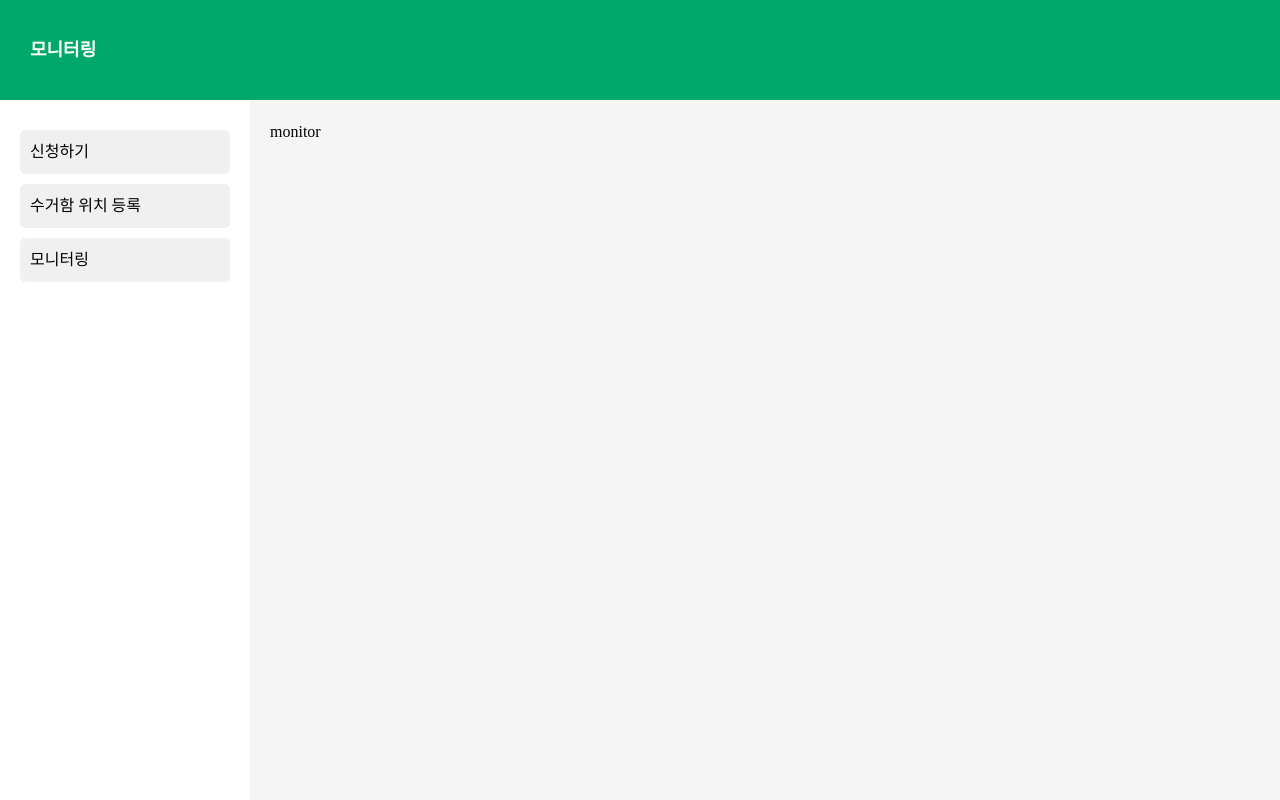
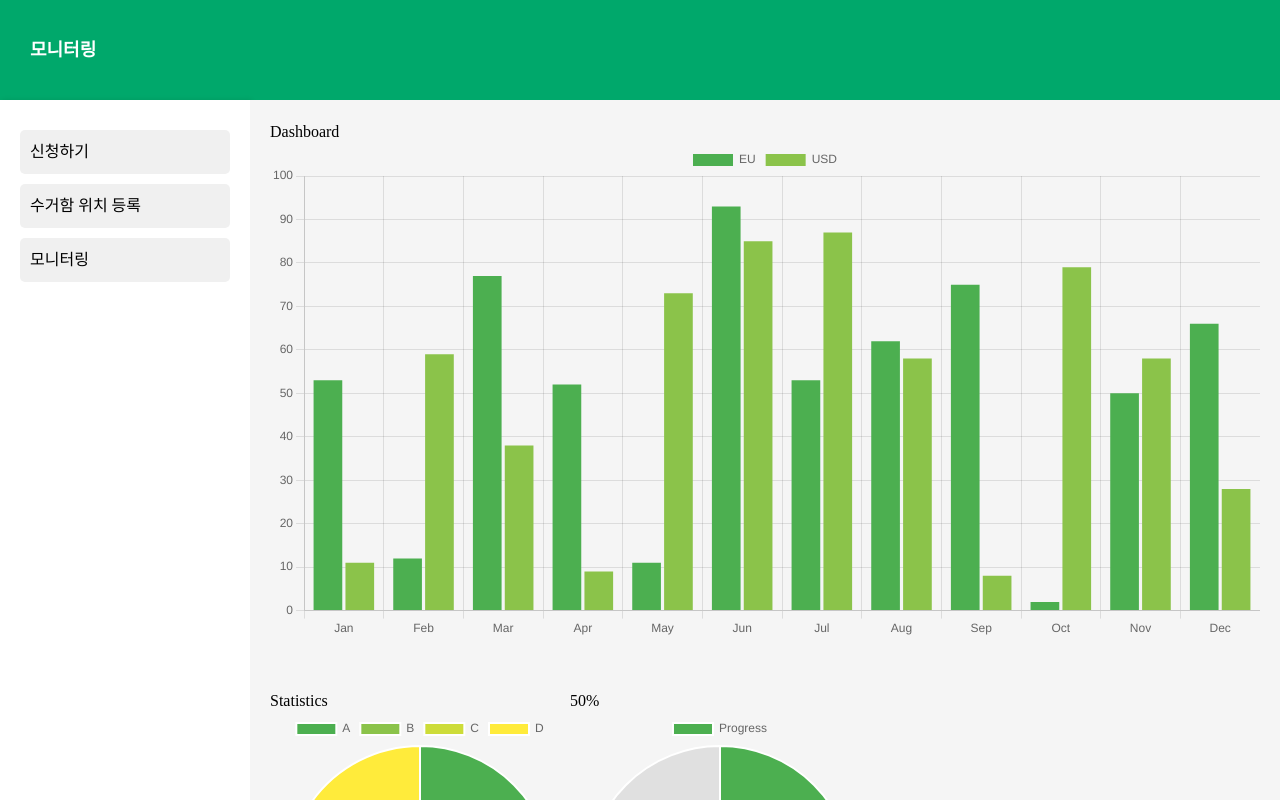
Before and after one commit to Inha-NetZero-IsangIha/IsangIha_Front, a React (Create React App) app: page /admin in a window 1280 px wide. Both pictures are taken after a click on the element "모니터링". Built offline with nearby package versions, Linux system fonts and the light colour scheme.

Commit message:
feat: init monitor

```diff
--- a/package.json
+++ b/package.json
@@ -3,14 +3,17 @@
   "version": "0.1.0",
   "private": true,
   "dependencies": {
+    "@kurkle/color": "^0.3.2",
     "@reduxjs/toolkit": "^2.2.6",
     "@testing-library/jest-dom": "^5.17.0",
     "@testing-library/react": "^13.4.0",
     "@testing-library/user-event": "^13.5.0",
     "axios": "^1.7.2",
+    "chart.js": "^4.4.3",
     "http-proxy-middleware": "^3.0.0",
     "node-sass": "^7.0.3",
     "react": "^18.3.1",
+    "react-chartjs-2": "^5.2.0",
     "react-dom": "^18.3.1",
     "react-qr-scanner": "^1.0.0-alpha.11",
     "react-redux": "^9.1.2",
--- a/src/assets/css/admin.css
+++ b/src/assets/css/admin.css
@@ -8,6 +8,12 @@
   display: flex;
   align-items: center;
   justify-content: center;
+}
+
+.vertical-direction-row {
+    display: flex;
+    flex-direction: row;
+    align-items: center;
 }
 
 .direction-row {
--- /dev/null
+++ b/src/assets/css/monitor.css
@@ -0,0 +1,90 @@
+.header {
+    display: flex;
+    justify-content: space-between;
+    align-items: center;
+  }
+
+  .header .search-bar input {
+    padding: 5px 10px;
+    font-size: 16px;
+  }
+
+  .main-content {
+    display: flex;
+    flex-wrap: wrap;
+    gap: 20px;
+    margin-top: 20px;
+  }
+
+  .chart-container, .statistics, .infographic, .overview {
+    background: white;
+    border-radius: 8px;
+    padding: 20px;
+    box-shadow: 0 2px 4px rgba(0, 0, 0, 0.1);
+  }
+
+  .chart-container {
+    flex: 1 1 300px;
+  }
+
+  .chart-header {
+    display: flex;
+    justify-content: space-between;
+    align-items: center;
+  }
+
+  .legend span {
+    margin-left: 10px;
+    padding: 5px 10px;
+    border-radius: 4px;
+    color: white;
+  }
+
+  .legend .eu {
+    background: #4CAF50;
+  }
+
+  .legend .usd {
+    background: #8BC34A;
+  }
+
+  .statistics, .infographic, .overview {
+    flex: 1 1 200px;
+  }
+
+  .pie-chart, .progress-circle {
+    height: 250px;
+    background: #f4f4f4;
+    border-radius: 8px;
+    display: flex;
+    justify-content: center;
+    align-items: center;
+  }
+
+  .progress-circle h3 {
+    margin: 0;
+    position: absolute;
+  }
+
+  .area-chart, .line-chart {
+    height: 400px;
+    background: #f4f4f4;
+    border-radius: 8px;
+    position: relative;
+  }
+
+  .area-chart .area {
+    position: absolute;
+    bottom: 0;
+    width: 100%;
+    height: 50%;
+    opacity: 0.6;
+  }
+
+  .line-chart .line {
+    position: absolute;
+    bottom: 0;
+    height: 2px;
+    width: 100%;
+    opacity: 0.6;
+  }
--- a/src/page/admin/Monitor.jsx
+++ b/src/page/admin/Monitor.jsx
@@ -1,7 +1,107 @@
-function Monitor() {
-    return (
-        <div>monitor</div>
-    )
+import { Bar, Pie, Doughnut, Line } from 'react-chartjs-2';
+import { Chart as ChartJS, CategoryScale, LinearScale, BarElement, Title, Tooltip, Legend, ArcElement, PointElement, LineElement } from 'chart.js';
+
+ChartJS.register(CategoryScale, LinearScale, BarElement, Title, Tooltip, Legend, ArcElement, PointElement, LineElement);
+
+const Monitor = () => {
+  const barData = {
+    labels: ['Jan', 'Feb', 'Mar', 'Apr', 'May', 'Jun', 'Jul', 'Aug', 'Sep', 'Oct', 'Nov', 'Dec'],
+    datasets: [
+      {
+        label: 'EU',
+        backgroundColor: '#4CAF50',
+        data: Array.from({ length: 12 }, () => Math.floor(Math.random() * 100)),
+      },
+      {
+        label: 'USD',
+        backgroundColor: '#8BC34A',
+        data: Array.from({ length: 12 }, () => Math.floor(Math.random() * 100)),
+      },
+    ],
+  };
+
+  const pieData = {
+    labels: ['A', 'B', 'C', 'D'],
+    datasets: [
+      {
+        data: [300, 50, 100, 80],
+        backgroundColor: ['#4CAF50', '#8BC34A', '#CDDC39', '#FFEB3B'],
+        hoverBackgroundColor: ['#388E3C', '#689F38', '#AFB42B', '#FBC02D'],
+      },
+    ],
+  };
+
+  const doughnutData = {
+    labels: ['Progress'],
+    datasets: [
+      {
+        data: [50, 50],
+        backgroundColor: ['#4CAF50', '#E0E0E0'],
+        hoverBackgroundColor: ['#388E3C', '#BDBDBD'],
+      },
+    ],
+  };
+
+  const lineData = {
+    labels: Array.from({ length: 14 }, (_, i) => i + 1),
+    datasets: [
+      {
+        label: 'A',
+        backgroundColor: 'rgba(75,192,192,0.2)',
+        borderColor: '#4CAF50',
+        data: Array.from({ length: 14 }, () => Math.floor(Math.random() * 6000)),
+        fill: true,
+      },
+      {
+        label: 'B',
+        backgroundColor: 'rgba(153,102,255,0.2)',
+        borderColor: '#8BC34A',
+        data: Array.from({ length: 14 }, () => Math.floor(Math.random() * 6000)),
+        fill: true,
+      },
+    ],
+  };
+
+  return (
+    <div className="dashboard">
+      <header className="header">
+        <h1>Dashboard</h1>
+      </header>
+
+      <div style={{gap: '50px'}} className="main-content direction-column">
+        <div className="chart-container">
+          <div className="chart-header">
+          </div>
+          <Bar data={barData} />
+        </div>
+
+        <div className="statistics direction-row">
+          <div className="pie-chart">
+            <h3>Statistics</h3>
+            <Pie data={pieData} />
+          </div>
+          <div className="progress-circle">
+            <h3>50%</h3>
+            <Doughnut data={doughnutData} />
+          </div>
+        </div>
+
+        <div className="infographic">
+          <h2>Infographic</h2>
+          <div className="area-chart">
+            <Line data={lineData} />
+          </div>
+        </div>
+
+        <div className="overview">
+          <h2>Overview</h2>
+          <div className="line-chart">
+            <Line data={lineData} />
+          </div>
+        </div>
+      </div>
+    </div>
+  );
 }
 
-export default Monitor
+export default Monitor;
--- a/src/page/admin/Request.jsx
+++ b/src/page/admin/Request.jsx
@@ -1,3 +1,4 @@
+import '../../assets/css/admin.css'
 import React, { useState, useEffect } from 'react';
 
 const Request = () => {
```
Also changed, not shown: 2 other files (tests, documents, lock files or other folders).
